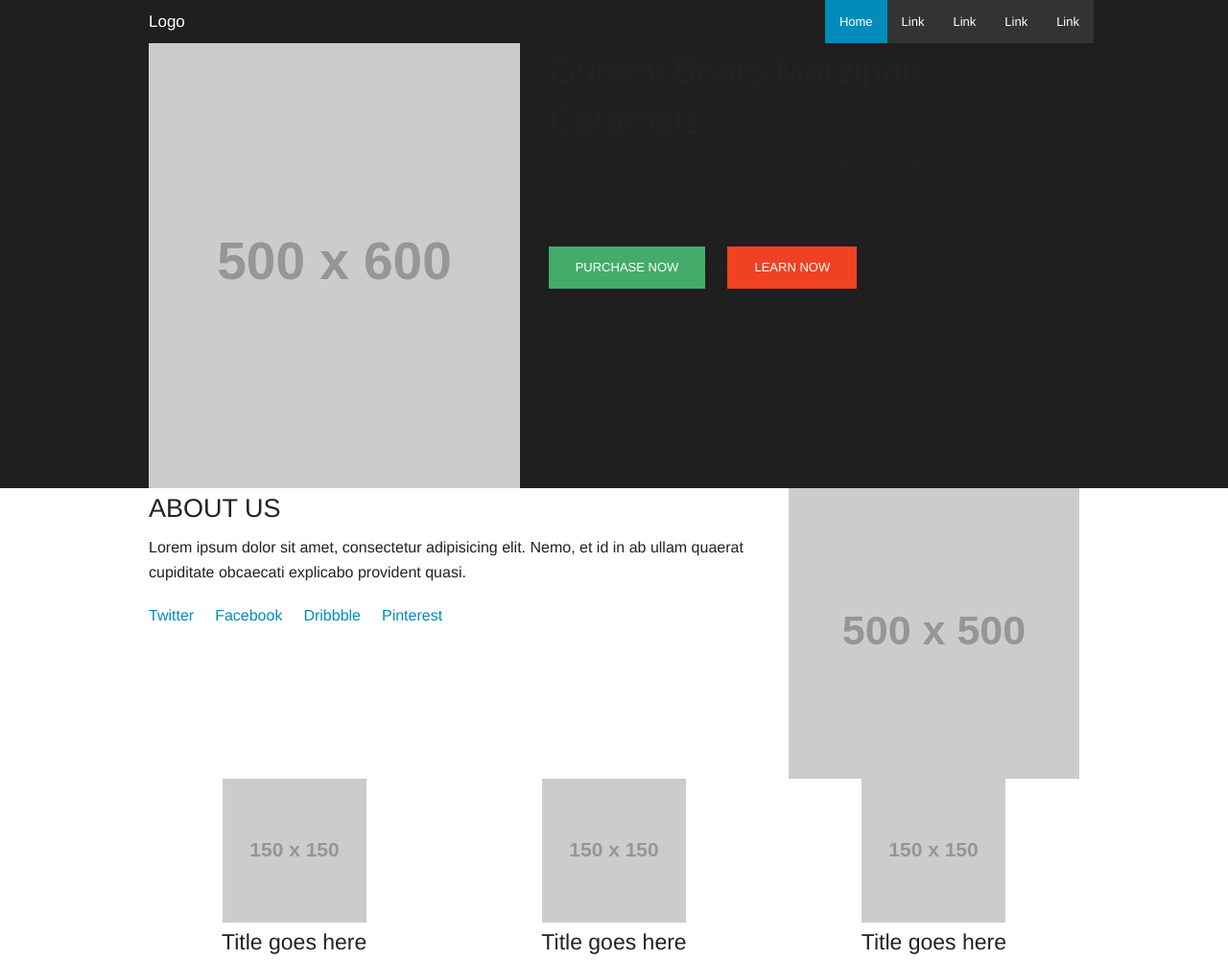
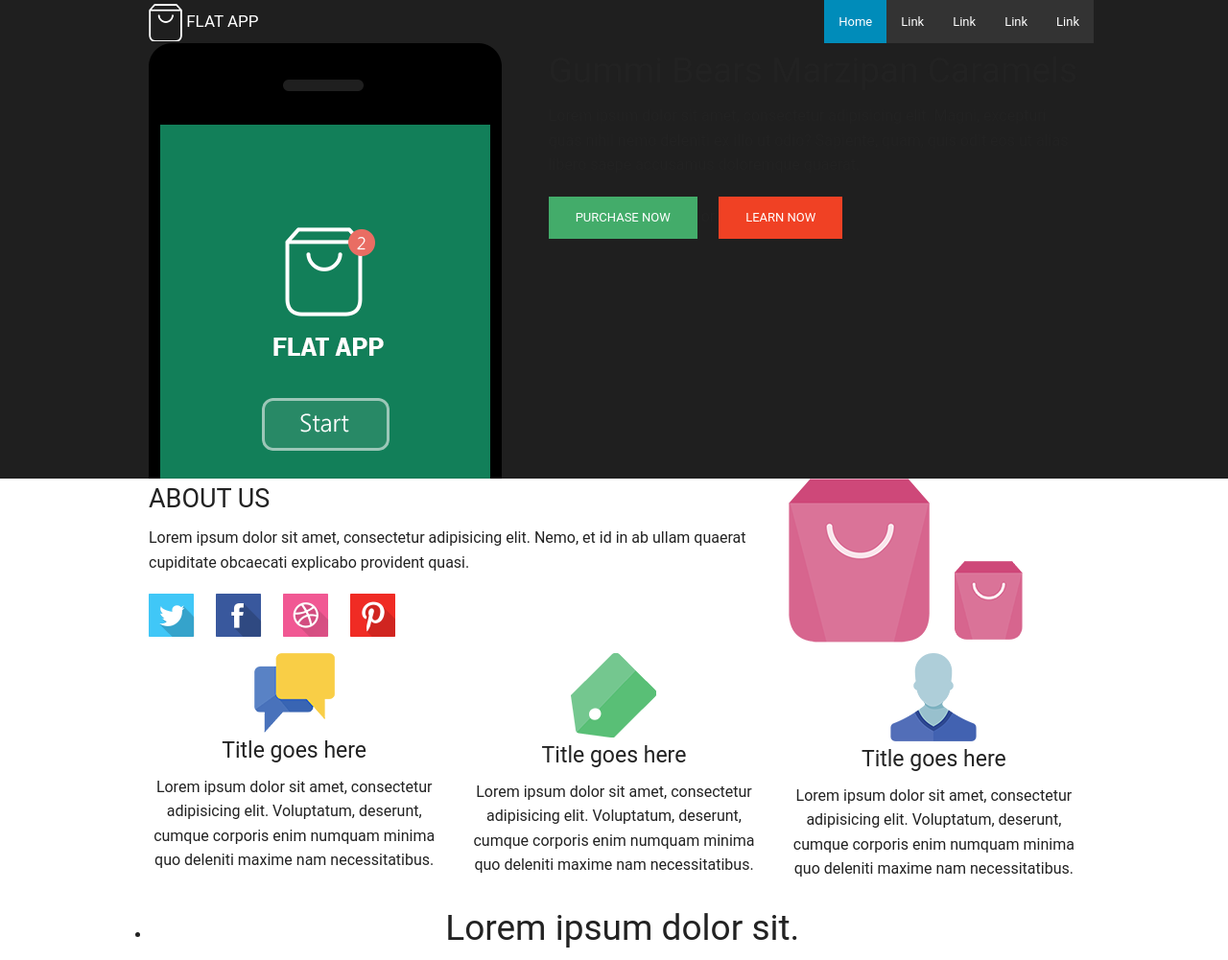
Before and after one commit to catalinmiron/flat_app_html, a website: page index.html in a window 1280 px wide. Shown: the top 1001 px of the page at 96% size. Drawn offline with nearby package versions, Linux system fonts and the light colour scheme; placeholder pictures from the web are drawn by us.

Commit message:
Added images and Roboto google font

```diff
--- a/index.html
+++ b/index.html
@@ -13,7 +13,7 @@
         <nav class="top-bar" data-topbar>
           <ul class="title-area">
             <li class="name">
-              <h1><a href="#">Logo</a></h1>
+              <h1><a href="#"><img src="images/flat_app_logo.png" alt="Flat App"> FLAT APP</a></h1>
             </li>
             <li class="toggle-topbar menu-icon"><a href="#">Menu</a></li>
           </ul>
@@ -41,7 +41,7 @@
       </div> <!-- end top bar -->
       <div class="row">
         <div class="large-5 columns">
-          <img src="http://placehold.it/500x600" alt="">
+          <img src="images/hero_image.png" alt="Want to find out more about flat app website ?">
         </div>
         <div class="large-7 columns">
           <h2>Gummi Bears Marzipan Caramels</h2>
@@ -66,14 +66,14 @@
           <ul class="inline-list">
             <!-- Button Color Classes: [secondary alert success] -->
             <!-- Button Size Classes: [tiny small large] -->
-            <li><a href="#" class="twitter">Twitter</a></li>
-            <li><a href="#" class="facebook">Facebook</a></li>
-            <li><a href="#" class="dribble">Dribbble</a></li>
-            <li><a href="#" class="pinterest">Pinterest</a></li>
+            <li><a href="#" class="twitter" title="twitter"><img src="images/social/twitter.png" alt="Twitter"></a></li>
+            <li><a href="#" class="facebook" title="facebook"><img src="images/social/facebook.png" alt="Facebook"></a></li>
+            <li><a href="#" class="dribbble" title="dribbble"><img src="images/social/dribbble.png" alt="Dribble"></a></li>
+            <li><a href="#" class="pinterest" title="pinterest"><img src="images/social/pinterest.png" alt="Pinterest"></a></li>
           </ul>
         </div>
         <div class="large-4 columns">
-          <img src="http://placehold.it/500" alt="">
+          <img src="images/about_icon.png" alt="About flat app">
         </div>
       </div>
     </section>
@@ -81,17 +81,17 @@
     <section class="band services">
       <div class="row">
         <div class="large-4 columns text-center">
-          <img src="http://placehold.it/150" alt="">
+          <img src="images/service_icon_1.png" alt="Service 1">
           <h4>Title goes here</h4>
           <p>Lorem ipsum dolor sit amet, consectetur adipisicing elit. Voluptatum, deserunt, cumque corporis enim numquam minima quo deleniti maxime nam necessitatibus.</p>
         </div>
         <div class="large-4 columns text-center">
-          <img src="http://placehold.it/150" alt="">
+          <img src="images/service_icon_2.png" alt="Service 2">
           <h4>Title goes here</h4>
           <p>Lorem ipsum dolor sit amet, consectetur adipisicing elit. Voluptatum, deserunt, cumque corporis enim numquam minima quo deleniti maxime nam necessitatibus.</p>
         </div>
         <div class="large-4 columns text-center">
-          <img src="http://placehold.it/150" alt="">
+          <img src="images/service_icon_3.png" alt="Service 3">
           <h4>Title goes here</h4>
           <p>Lorem ipsum dolor sit amet, consectetur adipisicing elit. Voluptatum, deserunt, cumque corporis enim numquam minima quo deleniti maxime nam necessitatibus.</p>
         </div>
@@ -104,7 +104,7 @@
           <li class="text-center">
             <h2>Lorem ipsum dolor sit.</h2>
             <p>Lorem ipsum dolor sit amet, consectetur adipisicing elit. Facere.</p>
-            <img src="http://placehold.it/800x300" alt="">
+            <img src="images/feature_slide.jpg" alt="Flat App on google">
           </li>
         </ul>
       </div>
--- a/scss/_settings.scss
+++ b/scss/_settings.scss
@@ -43,7 +43,7 @@
 // We use these to control various global styles
 // $body-bg: #fff;
 // $body-font-color: #222;
-// $body-font-family: "Helvetica Neue", "Helvetica", Helvetica, Arial, sans-serif;
+$body-font-family: "Roboto","Helvetica Neue", "Helvetica", Helvetica, Arial, sans-serif;
 // $body-font-weight: $font-weight-normal;
 // $body-font-style: normal;
 
```
Also changed, not shown: images/about_icon.png (added), images/feature_slide.jpg (added), images/flat_app_logo.png (added), images/hero_bg.jpg (added), images/hero_image.png (added), images/service_icon_1.png (added), images/service_icon_2.png (added), images/service_icon_3.png (added), images/social/dribbble.png (added), images/social/facebook.png (added), images/social/pinterest.png (added), images/social/twitter.png (added), stylesheets/app.css.
